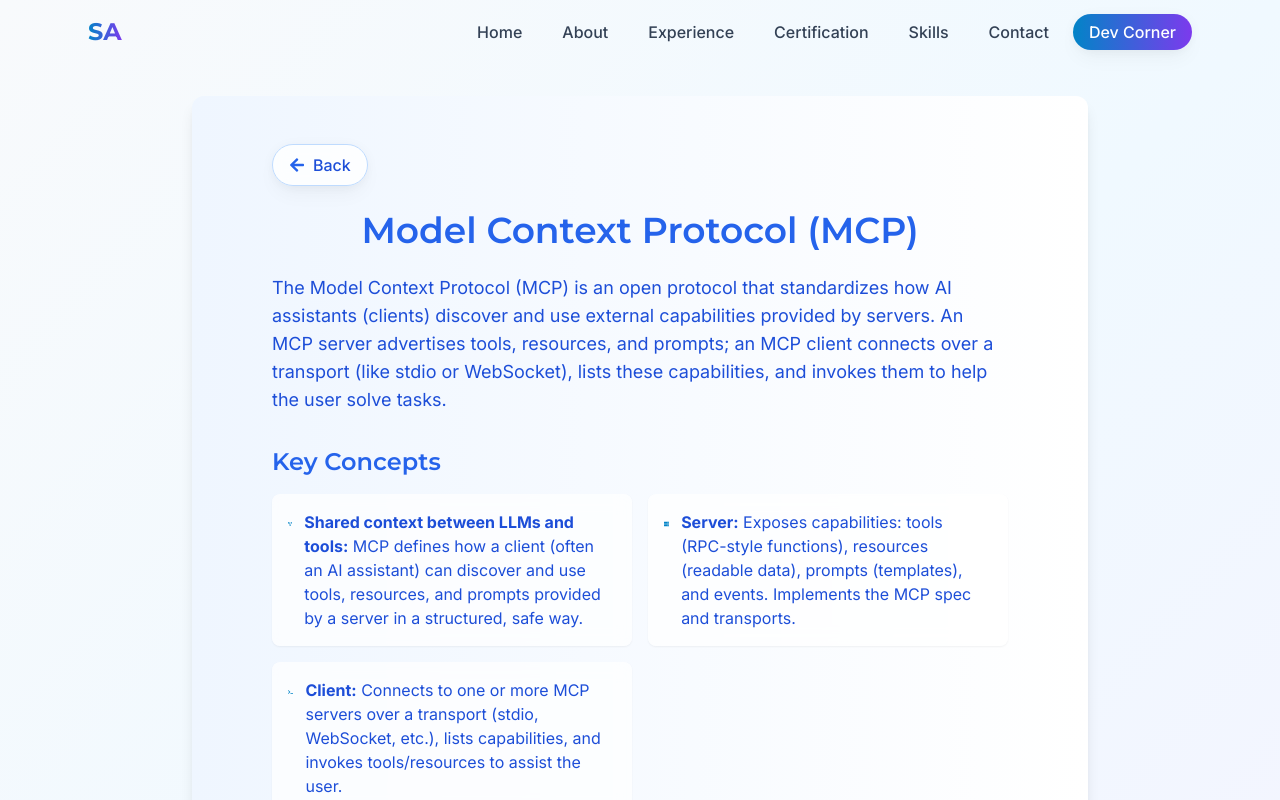
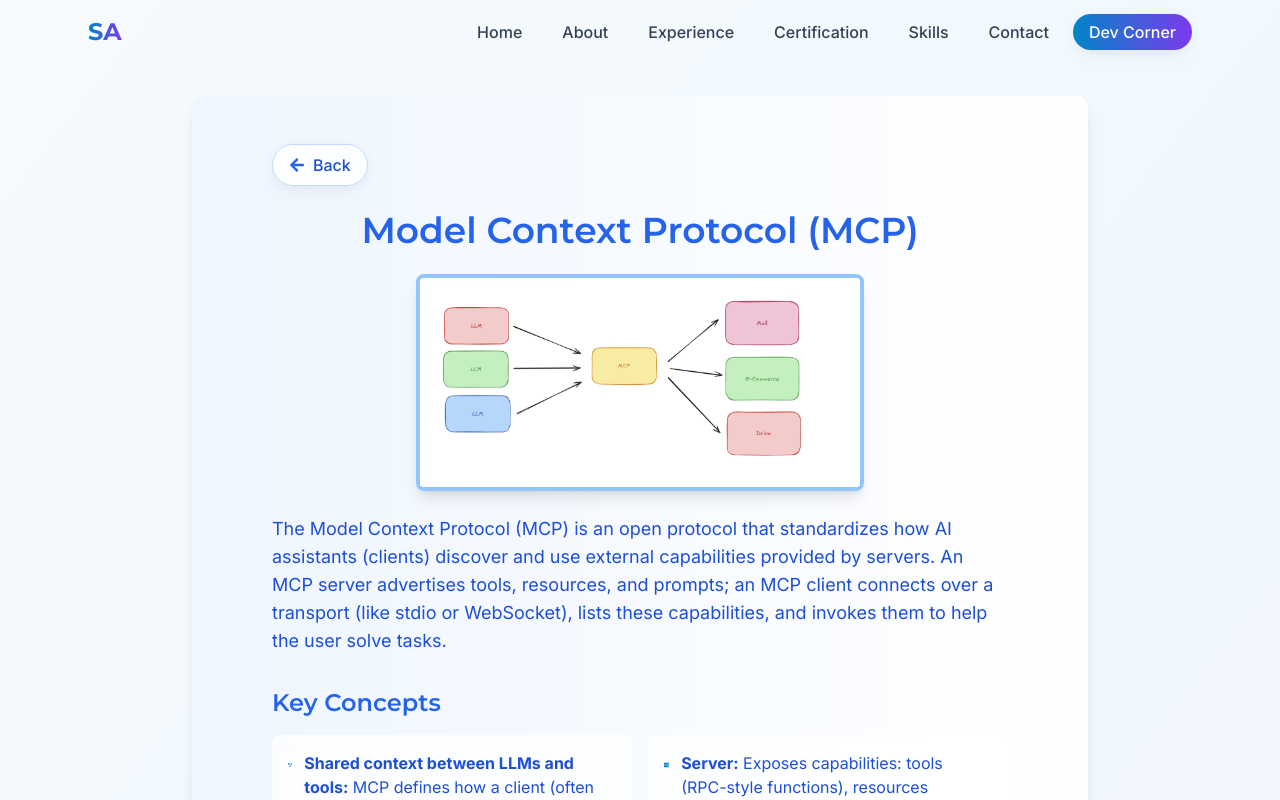
Before and after one commit to stefanoauciello/aboutme, a React (Vite) app: page /#/devcorner/mcp in a window 1280 px wide. Shown: the top 800 px of the page. Built offline with nearby package versions, Linux system fonts and the light colour scheme; the HTML template or start-up script is replaced by a standard one.

Commit message:
adding MCP image, removing vodafone quote, changing README.md

```diff
--- a/src/pages/about.jsx
+++ b/src/pages/about.jsx
@@ -33,7 +33,6 @@ function About() {
       >
         {[
           `I'm a software engineer who loves delivering end‑to‑end solutions—writing clean code, shipping resilient services and keeping them running in production.`,
-          `At Vodafone I dived deep into Big‑Data and real‑time architectures, which ignited a passion for data platforms and streaming pipelines.`,
           `While working full‑time I'm also finishing my degree and collecting certifications. My goal: be the teammate who bridges business and tech, guiding the team from analysis to seamless delivery.`,
         ].map((text, idx) => (
           <motion.p
--- a/src/pages/mcp.jsx
+++ b/src/pages/mcp.jsx
@@ -43,6 +43,14 @@ export default function MCP() {
                 <h2 className="text-4xl font-semibold text-blue-600 text-center">
                     Model Context Protocol (MCP)
                 </h2>
+
+                <div className="my-6 flex justify-center">
+                    <img
+                        src={`${import.meta.env.BASE_URL}mcp.png`}
+                        alt="MCP Diagram"
+                        className="w-full max-w-xs sm:max-w-sm md:max-w-md border-4 border-blue-300 shadow-lg rounded-lg"
+                    />
+                </div>
 
                 <p className="mt-6 text-base sm:text-lg">
                     The Model Context Protocol (MCP) is an open protocol that standardizes how
```
Also changed, not shown: public/mcp.png (added), 1 other file (tests, documents, lock files or other folders).
